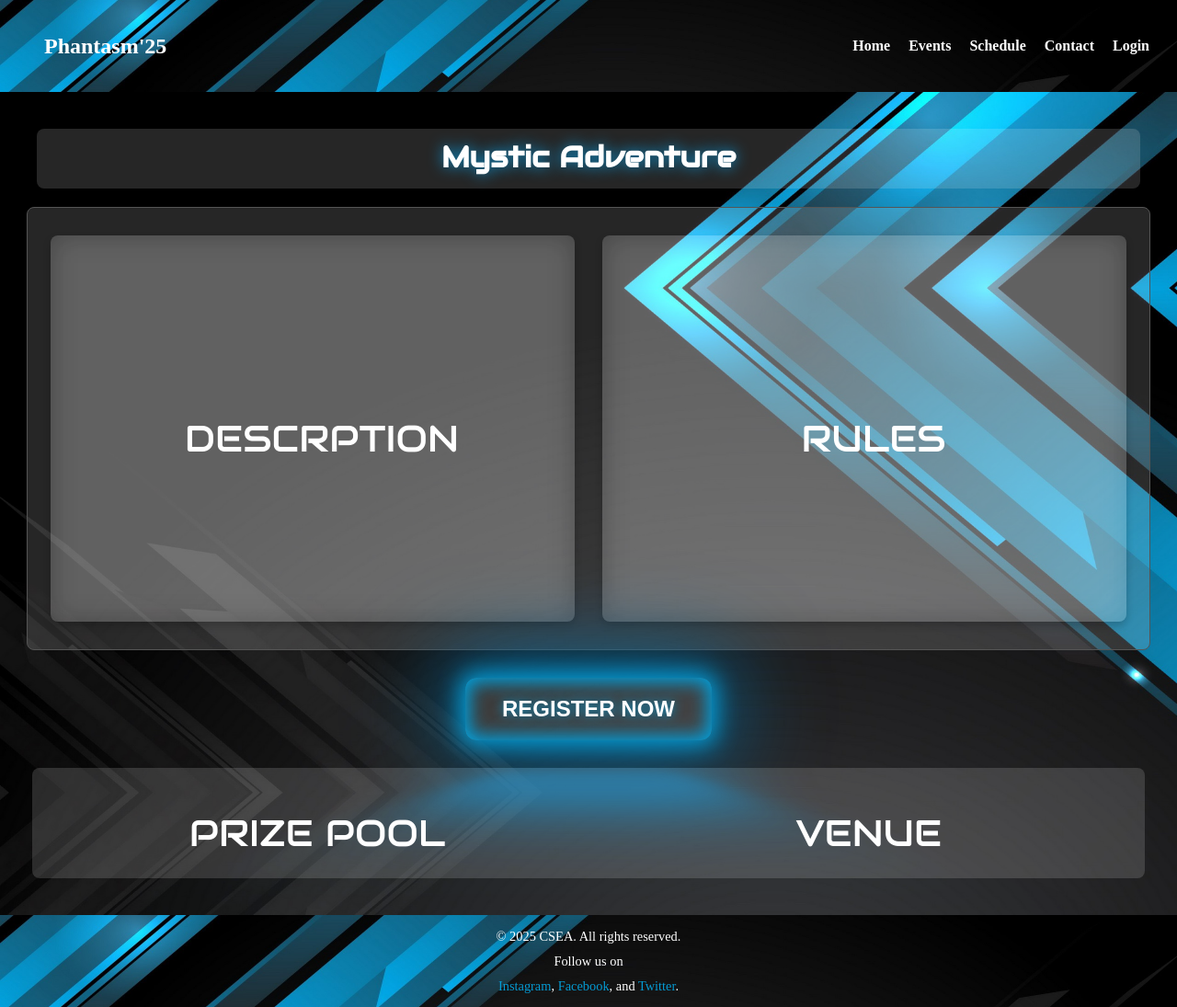
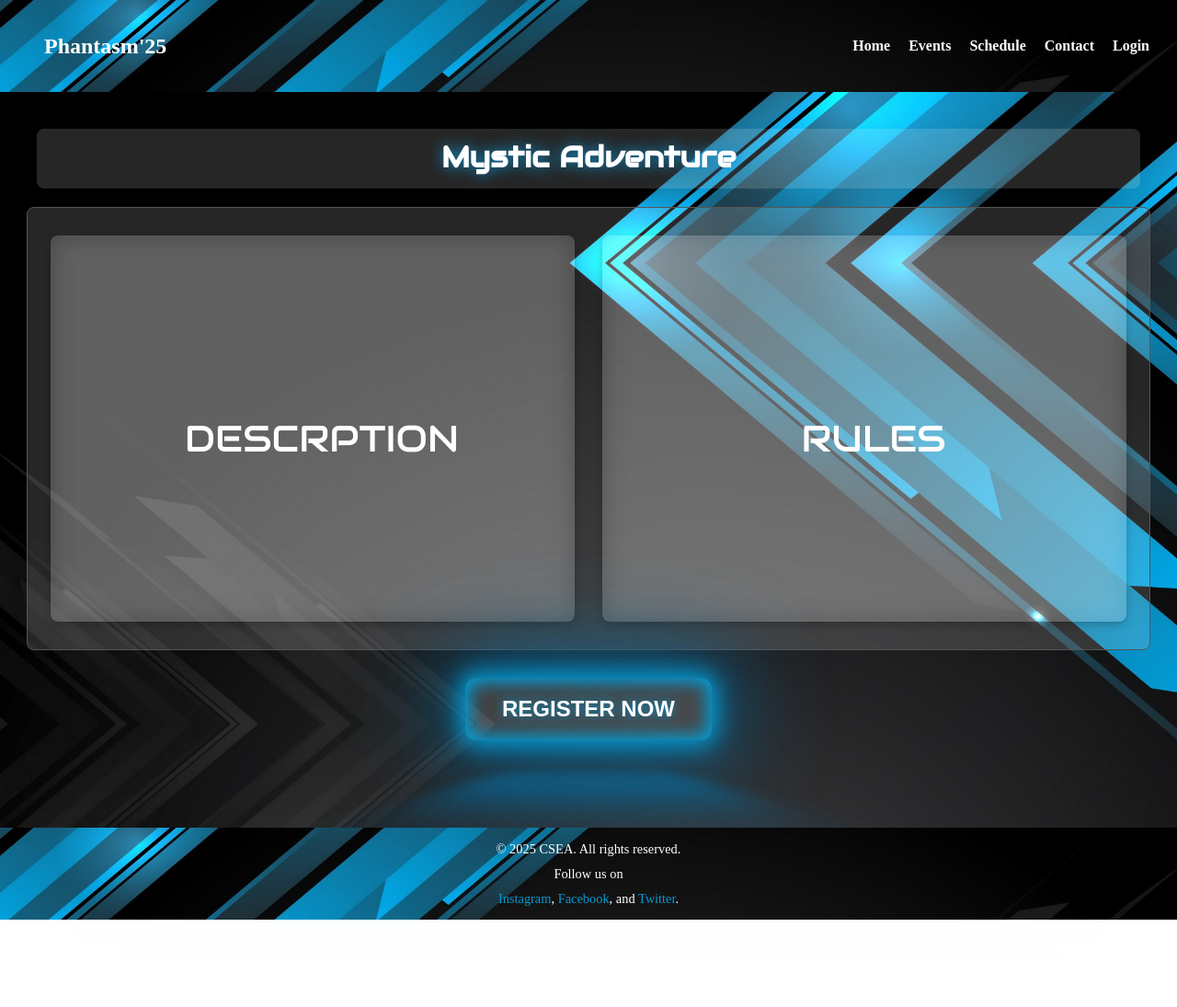
Before and after one commit to ElangoManikandan/phantasm, a website: page public/mystic_adventure.html in a window 1280 px wide. Shown: the whole page at 92% size. After the commit the page ends 1000 px from the top, so only its background shows below. Drawn offline with Linux system fonts and the light colour scheme; a web font is replaced by a local one.

Commit message:
Update mystic_adventure.html

```diff
--- a/public/mystic_adventure.html
+++ b/public/mystic_adventure.html
@@ -63,21 +63,6 @@
             </div>
  <button class="register-button" onclick="registerForEvent(7)">REGISTER NOW</button>
 
-            <div class="prize-box">
-                <div class="prize">
-                    <div class="ed">
-                        <div class="front">PRIZE POOL</div>
-                        <div class="back1">1000 INR</div>
-                    </div>
-                </div>
-                <div class="prize">
-                    <div class="ed">
-                        <div class="front">VENUE</div>
-                        <div class="back1">Final Year Classroom</div>
-                    </div>
-                </div>
-            </div>
-
             </div>
         </div>
         </div>
```
